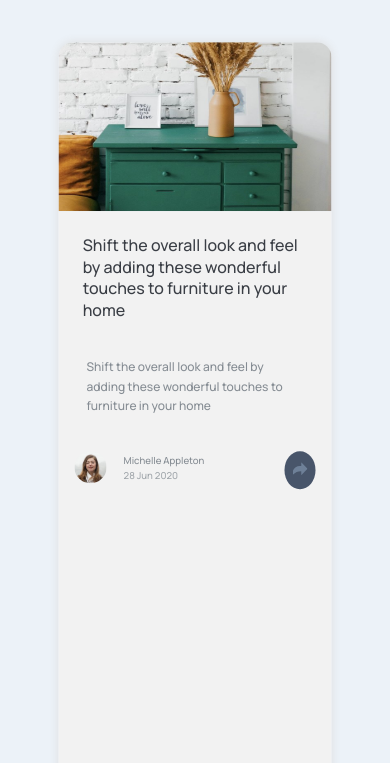
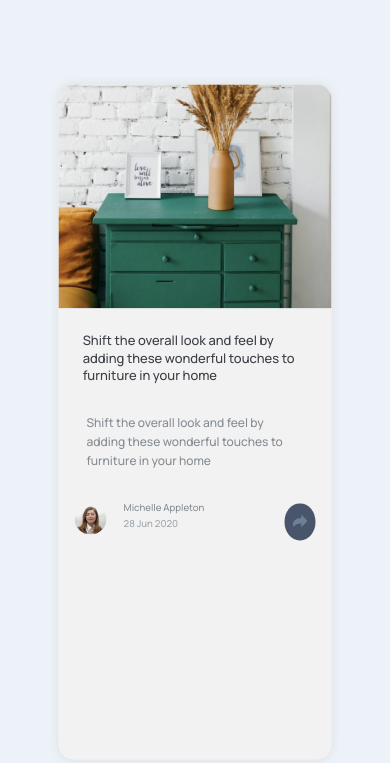
Before and after one commit to Mr-Abraham/Article-Preview, a plain HTML site: page index.html in a window 390 px wide. Drawn offline with Linux system fonts and the light colour scheme.

Commit message:
Update style.css

```diff
--- a/style.css
+++ b/style.css
@@ -130,12 +130,12 @@ img{
     .container{
         display: flex;
         flex-direction: column;
-        height: 90vh;
+        height: 80vh;
         box-shadow: 0 0 10px  #ddd;
         width: 70vw;
     }
     .container-left{
-    height: 20vh;
+    height: 40vh;
         width:100%;
     }
     .container-right{
@@ -154,13 +154,13 @@ img{
     }
     .container-right h1{
         font-weight: 400;
-        font-size: 1rem;
+        font-size: .81rem;
     }
     .container-right p{
         font-size: .75rem;
         font-weight: 400;
         color: hsl(210, 6%, 55%);
-        margin-top: 1rem ;
+        margin-top: .51rem ;
         padding: 1em;
         line-height: 1.6;
 
```
